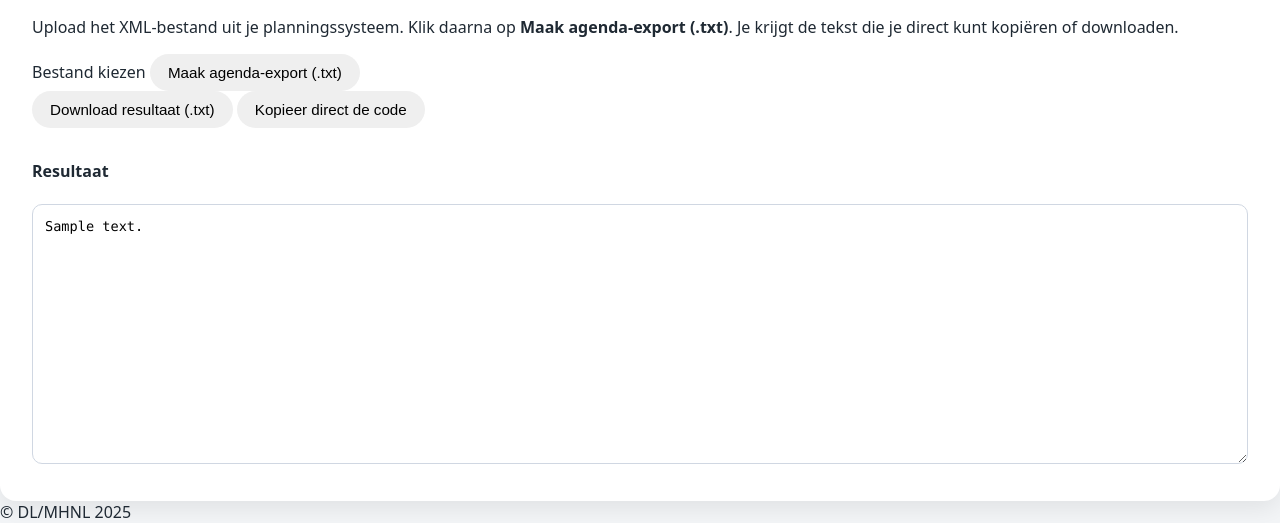
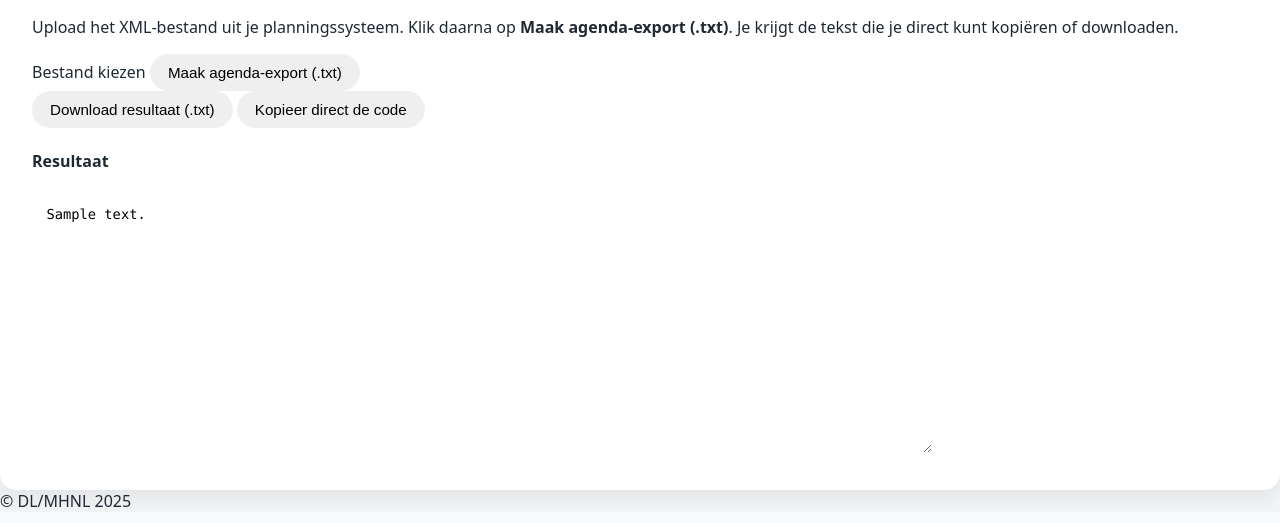
Before and after one commit to torstenfaruhn/dl-agendatool, a Flask app: template templates/index.html in a window 1280 px wide. Shown: the part 298-821 px from the top of the page. Run offline with Flask 3, Linux system fonts and the light colour scheme; the template is opened without the code that fills it: most values are stand-ins (such as "Sample title", 1, 10 or a date in 2020).

Commit message:
Update style.css

```diff
--- a/static/style.css
+++ b/static/style.css
@@ -225,3 +225,30 @@
         font-size: 1.6rem;
     }
 }
+
+/* ---------- Agendatool-specifiek ---------- */
+
+.error{
+  margin: 0.5rem 0 0.75rem;
+  color: #b3261e;
+  font-size: .95rem;
+}
+
+.result{
+  margin-top: 1.1rem;
+}
+
+.result textarea{
+  width: 100%;
+  max-width: 900px;
+  min-height: 260px;
+  padding: 0.75rem 0.9rem;
+  border-radius: 12px;
+  border: 1px solid var(--outline);
+  font-family: ui-monospace, SFMono-Regular, Menlo, Monaco, Consolas, "Liberation Mono", "Courier New", monospace;
+  font-size: .86rem;
+  line-height: 1.4;
+  resize: vertical;
+  box-sizing: border-box;
+  text-align: left; /* tekst niet centreren */
+}
```
